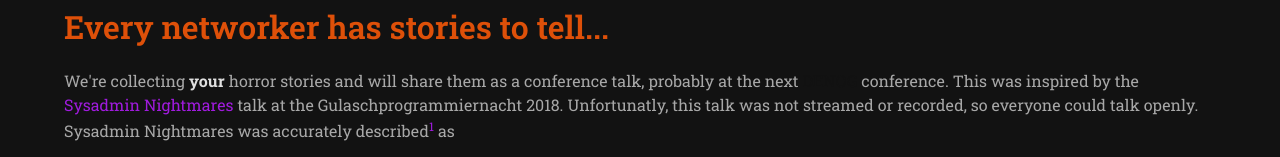
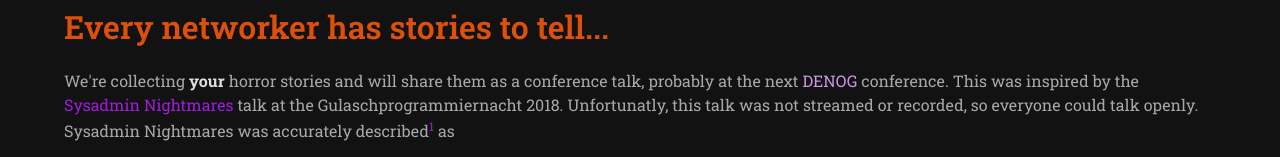
Before and after one commit to 9er/nightmares.yolo-networking.de, a plain HTML site: page site/index.html in a window 1280 px wide. In both pictures the pointer is over the link "DENOG". Shown: the part 164-321 px from the top of the page. Drawn offline with Linux system fonts and the light colour scheme.

Commit message:
make links NOT disappear if you hover over them

```diff
--- a/site/index.html
+++ b/site/index.html
@@ -9,6 +9,9 @@
     <link rel="stylesheet" href="static/css/nightmares.css">
     <meta name="viewport" content="width=device-width, initial-scale=1.0">
     <link rel="icon" type="image/png" href="static/images/favicon.ico">
+    <style>
+      a:hover { color: #cc97e5; }
+    </style>
   </head>
   <body class="layout-default">
     <section class="section">
```
